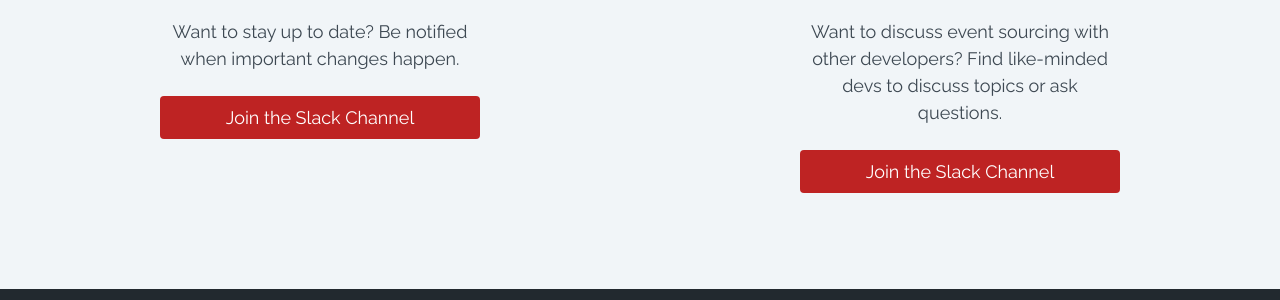
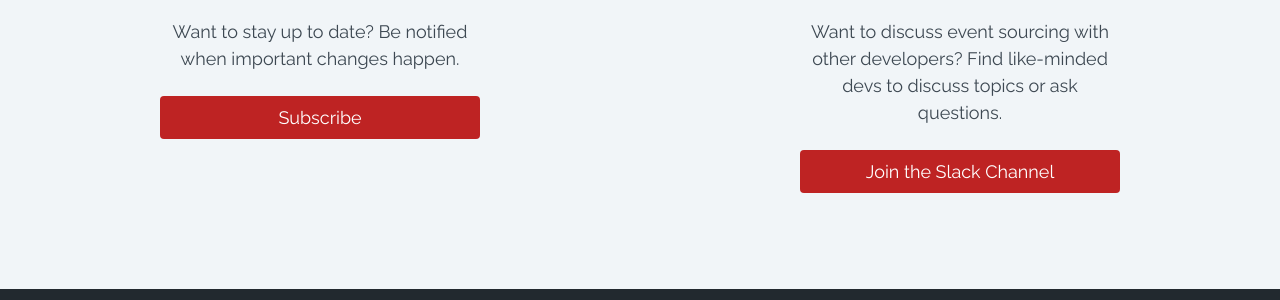
Before and after one commit to EventSaucePHP/EventSauce, a Jekyll site: the page built from docs/homepage.md, in a window 1280 px wide and 900 px high, scrolled down 2044 px. Shown: the part 296-596 px from the top of the window. Built offline with Jekyll 4.4.1, drawn with Linux system fonts in a browser that asks for light colours.

Commit message:
Change subscribe label

```diff
--- a/docs/_layouts/leader.html
+++ b/docs/_layouts/leader.html
@@ -171,7 +171,7 @@ events:
                 Newsletter
             </h2>
             <p class="block">Want to stay up to date? Be notified when important changes happen.</p>
-            <a href="http://eepurl.com/dpCYT5" class="block w-full text-center rounded leading-normal p-2 mt-6 bg-red text-white">Join the Slack Channel</a>
+            <a href="http://eepurl.com/dpCYT5" class="block w-full text-center rounded leading-normal p-2 mt-6 bg-red text-white">Subscribe</a>
         </div>
         <div id="slack" class="max-w-xs mx-auto text-lg text-center flex-1 pb-14">
             <span class="h-12 w-12 rounded-full bg-red inline-block mb-3 flex align-middle justify-center mx-auto">
```
